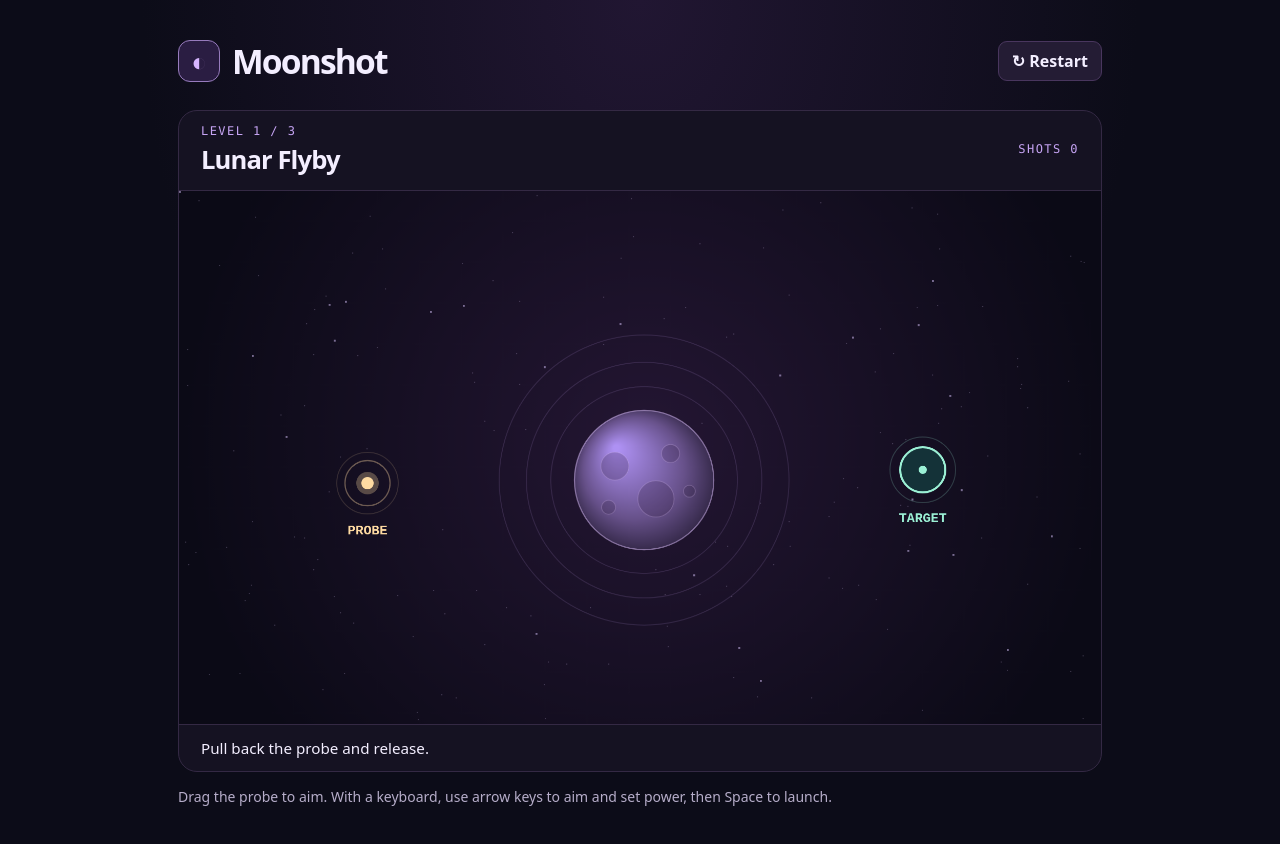
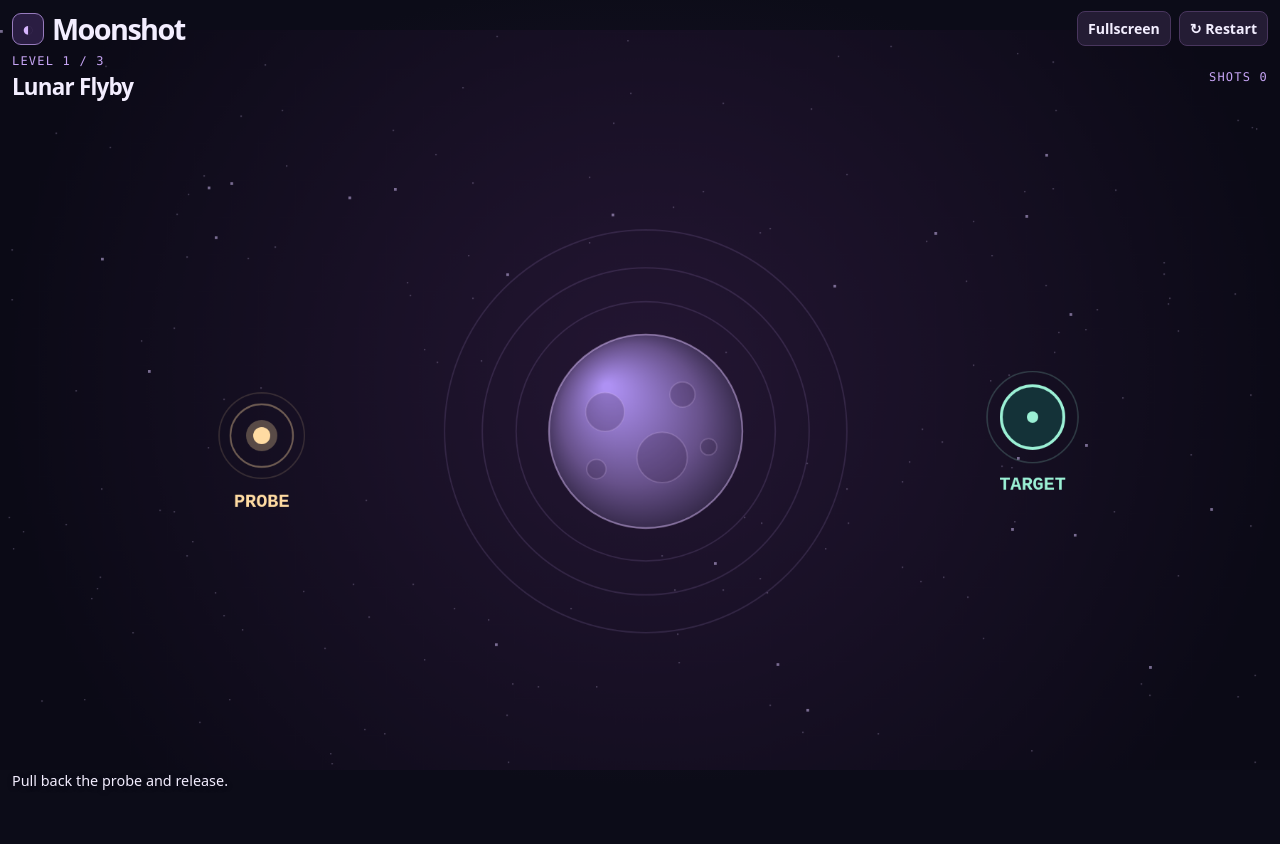
Before and after one commit to ShootyQ/Valence, a plain HTML site: page index.html in a window 1280 px wide. After the commit the page ends 800 px from the top, so only its background shows below. Drawn offline with Linux system fonts and the light colour scheme.

Commit message:
Strengthen Moonshot gravity and add landscape fullscreen

```diff
--- a/game.mjs
+++ b/game.mjs
@@ -3,6 +3,8 @@ import { advance, height, launch, levels, maxPull, maxSpeed, step, width } from
 const byId = id => document.getElementById(id);
 const canvas = byId('space');
 const ctx = canvas.getContext('2d');
+const portrait = matchMedia('(orientation: portrait) and (any-pointer: coarse)');
+const fullscreen = byId('fullscreen');
 const ink = '#ffdba2';
 const mint = '#9bf0d5';
 const outcomes = {
@@ -86,6 +88,11 @@ function fire() {
 
 function frame(timestamp) {
   if (state !== 'flying') return;
+  if (portrait.matches) {
+    previousTime = null;
+    animationFrame = requestAnimationFrame(frame);
+    return;
+  }
   if (previousTime !== null) accumulator += Math.min(.08, (timestamp - previousTime) / 1000);
   previousTime = timestamp;
   while (accumulator >= step) {
@@ -205,7 +212,7 @@ function canvasPoint(event) {
 }
 
 function canAim() {
-  return state !== 'flying' && state !== 'hit';
+  return !portrait.matches && state !== 'flying' && state !== 'hit';
 }
 
 function aimAt(point) {
@@ -234,7 +241,7 @@ canvas.addEventListener('pointerup', event => {
   if (event.pointerId !== drag) return;
   aimAt(canvasPoint(event));
   drag = null;
-  if (aim.speed >= 14) fire();
+  if (canAim() && aim.speed >= 14) fire();
   else ready();
 });
 canvas.addEventListener('lostpointercapture', event => {
@@ -266,4 +273,25 @@ byId('restart').addEventListener('click', () => {
   reset(levelIndex);
   canvas.focus();
 });
+fullscreen.hidden = !document.fullscreenEnabled || !document.documentElement.requestFullscreen;
+fullscreen.addEventListener('click', async () => {
+  try {
+    if (document.fullscreenElement) {
+      await document.exitFullscreen();
+      return;
+    }
+    await document.documentElement.requestFullscreen();
+  } catch {
+    byId('status').textContent = 'Fullscreen is unavailable in this browser.';
+    return;
+  }
+  try {
+    await screen.orientation?.lock?.('landscape');
+  } catch {
+    // The rotate prompt remains available on devices without orientation locking.
+  }
+});
+document.addEventListener('fullscreenchange', () => {
+  fullscreen.textContent = document.fullscreenElement ? 'Exit fullscreen' : 'Fullscreen';
+});
 reset(0);
--- a/index.html
+++ b/index.html
@@ -2,7 +2,7 @@
 <html lang="en">
 <head>
 <meta charset="utf-8">
-<meta name="viewport" content="width=device-width, initial-scale=1">
+<meta name="viewport" content="width=device-width, initial-scale=1, viewport-fit=cover">
 <meta name="theme-color" content="#0c0c18">
 <title>Moonshot — Gravity Puzzle</title>
 <link rel="stylesheet" href="./style.css">
@@ -12,7 +12,7 @@
 <main>
   <header>
     <div class="identity"><span class="logo" aria-hidden="true">◐</span><h1>Moonshot</h1></div>
-    <button id="restart" type="button">↻ <span>Restart</span></button>
+    <div class="actions"><button id="fullscreen" type="button" hidden>Fullscreen</button><button id="restart" type="button">↻ <span>Restart</span></button></div>
   </header>
   <section aria-labelledby="level-name">
     <div class="level-header"><div><p id="level-number" class="label"></p><h2 id="level-name"></h2></div><p id="shots" class="label"></p></div>
@@ -22,6 +22,7 @@
     </div>
     <div class="readout"><p id="status" role="status">Pull back the probe and release.</p><span id="power" class="label"></span></div>
   </section>
+  <div class="rotate"><p>Rotate to landscape</p><small>Turn your device sideways to play.</small></div>
   <p id="controls">Drag the probe to aim. With a keyboard, use arrow keys to aim and set power, then Space to launch.</p>
 </main>
 </body>
--- a/physics.mjs
+++ b/physics.mjs
@@ -9,21 +9,21 @@ export const levels = [
     name: 'Lunar Flyby',
     start: {x: 184, y: 285},
     target: {x: 726, y: 272, radius: 22},
-    bodies: [{x: 454, y: 282, radius: 68, mu: 2300000, color: '#ae91f3'}],
+    bodies: [{x: 454, y: 282, radius: 68, mu: 3795000, color: '#ae91f3'}],
   },
   {
     name: 'Low Orbit',
     start: {x: 174, y: 345},
     target: {x: 701, y: 188, radius: 20},
-    bodies: [{x: 454, y: 270, radius: 78, mu: 2950000, color: '#f69e84'}],
+    bodies: [{x: 454, y: 270, radius: 78, mu: 4867500, color: '#f69e84'}],
   },
   {
     name: 'Twin Moons',
     start: {x: 171, y: 270},
     target: {x: 740, y: 275, radius: 19},
     bodies: [
-      {x: 390, y: 218, radius: 59, mu: 1450000, color: '#98a9ff'},
-      {x: 562, y: 335, radius: 49, mu: 1100000, color: '#e49dbb'},
+      {x: 390, y: 218, radius: 59, mu: 2392500, color: '#98a9ff'},
+      {x: 562, y: 335, radius: 49, mu: 1815000, color: '#e49dbb'},
     ],
   },
 ];
--- a/style.css
+++ b/style.css
@@ -1,26 +1,39 @@
-:root{color-scheme:dark;--bg:#0c0c18;--ink:#f3eeff;--muted:#b6adc9;--line:#342944;--mono:ui-monospace,Consolas,monospace}
+:root{color-scheme:dark;--bg:#0c0c18;--ink:#f3eeff;--muted:#b6adc9;--mono:ui-monospace,Consolas,monospace}
 *{box-sizing:border-box}
-body{margin:0;background:radial-gradient(ellipse at 50% 0,#211632 0,transparent 55%),var(--bg);color:var(--ink);font:16px system-ui,sans-serif;min-height:100vh}
-main{width:min(100%,1000px);margin:auto;padding:clamp(14px,4vw,38px)}
-header,.level-header,.readout{display:flex;align-items:center;justify-content:space-between;gap:14px}
-header{margin-bottom:26px}
-.identity{display:flex;align-items:center;gap:12px}
-.logo{display:grid;place-items:center;width:42px;height:42px;border:1px solid #977bbd;background:#2a1d42;border-radius:12px;color:#d7b5ff;font-size:26px}
+body{margin:0;background:var(--bg);color:var(--ink);font:16px system-ui,sans-serif}
+main{height:100vh;height:100dvh;position:relative;overflow:hidden;background:radial-gradient(ellipse at 50% 48%,#211632,var(--bg) 68%)}
+header,.level-header,.readout{display:flex;align-items:center;justify-content:space-between;gap:12px;position:absolute;left:max(12px,env(safe-area-inset-left));right:max(12px,env(safe-area-inset-right));pointer-events:none}
+header{top:max(9px,env(safe-area-inset-top));z-index:3}
+.identity,.actions{display:flex;align-items:center;gap:8px}
+.logo{display:grid;place-items:center;width:32px;height:32px;border:1px solid #977bbd;background:#2a1d42;border-radius:9px;color:#d7b5ff;font-size:20px}
 h1,h2,p{margin:0}
-h1{font-size:clamp(1.55rem,4vw,2.1rem);letter-spacing:-.055em}
-h2{font-size:clamp(1.15rem,3vw,1.6rem);letter-spacing:-.035em}
-section{border:1px solid var(--line);border-radius:19px;background:#151222;overflow:hidden}
-.level-header,.readout{padding:13px clamp(12px,3vw,22px)}
-.label{font:.75rem var(--mono);color:#c6a4f4;letter-spacing:.12em;white-space:nowrap}
-.level-header .label{margin-bottom:4px}
-.viewport{position:relative;border-block:1px solid var(--line)}
-canvas{width:100%;height:auto;display:block;touch-action:none;cursor:grab;background:#0c0b18}
+h1{font-size:clamp(1.15rem,3vw,1.8rem);letter-spacing:-.055em}
+h2{font-size:clamp(1rem,2.2vw,1.4rem);letter-spacing:-.035em}
+.level-header{top:calc(max(9px,env(safe-area-inset-top)) + 45px);z-index:1}
+.label{font:.75rem var(--mono);color:#c6a4f4;letter-spacing:.10em;white-space:nowrap}
+.level-header .label{margin-bottom:3px}
+.viewport{position:absolute;inset:0;display:grid;place-items:center}
+canvas{display:block;width:min(100%,173.077vh);width:min(100%,173.077dvh);height:auto;touch-action:none;cursor:grab}
 canvas:active{cursor:grabbing}
-button{font:inherit;font-weight:650;color:var(--ink);background:#241c34;border:1px solid #49365e;border-radius:9px;padding:8px 13px;cursor:pointer}
+button{pointer-events:auto;font:inherit;font-size:.88rem;font-weight:650;color:var(--ink);background:#241c34;border:1px solid #49365e;border-radius:8px;padding:7px 10px;cursor:pointer}
 button:hover{border-color:#dfb8ff}
-#next{position:absolute;left:50%;bottom:8%;transform:translateX(-50%);color:#20132b;background:#e2bdff;border-color:#e2bdff}
+#next{position:absolute;left:50%;bottom:calc(max(12px,env(safe-area-inset-bottom)) + 38px);transform:translateX(-50%);color:#20132b;background:#e2bdff;border-color:#e2bdff}
 :focus-visible{outline:2px solid #ebcaff;outline-offset:3px}
-canvas:focus-visible{outline-offset:-4px}
-#status{font-size:.95rem}
-#controls{margin-top:14px;color:var(--muted);font-size:.875rem;line-height:1.5}
-@media(max-width:500px){header{margin-bottom:16px}.readout{min-height:58px}.label{letter-spacing:.06em}.logo{width:36px;height:36px}#next{bottom:5%;padding:5px 9px}}
+canvas:focus-visible{outline-offset:-3px}
+.readout{bottom:max(10px,env(safe-area-inset-bottom));text-shadow:0 1px 5px var(--bg)}
+#status{font-size:.9rem}
+#controls{position:absolute;width:1px;height:1px;clip-path:inset(50%);overflow:hidden;white-space:nowrap}
+.rotate{display:none}
+@media (orientation:portrait) and (any-pointer:coarse){
+  .viewport,.level-header,.readout{visibility:hidden}
+  .rotate{position:absolute;inset:0;display:grid;align-content:center;justify-items:center;gap:8px;text-align:center;padding:20px}
+  .rotate p{font-size:1.6rem;font-weight:750}
+  .rotate small{font-size:1rem;color:var(--muted)}
+  #restart{display:none}
+}
+@media (orientation:landscape) and (max-height:450px){
+  .level-header{right:auto;top:calc(max(9px,env(safe-area-inset-top)) + 38px);align-items:flex-start;flex-direction:column;gap:5px}
+  .label{font-size:.65rem}
+  .logo{width:28px;height:28px}
+  #status{font-size:.8rem}
+}
```
